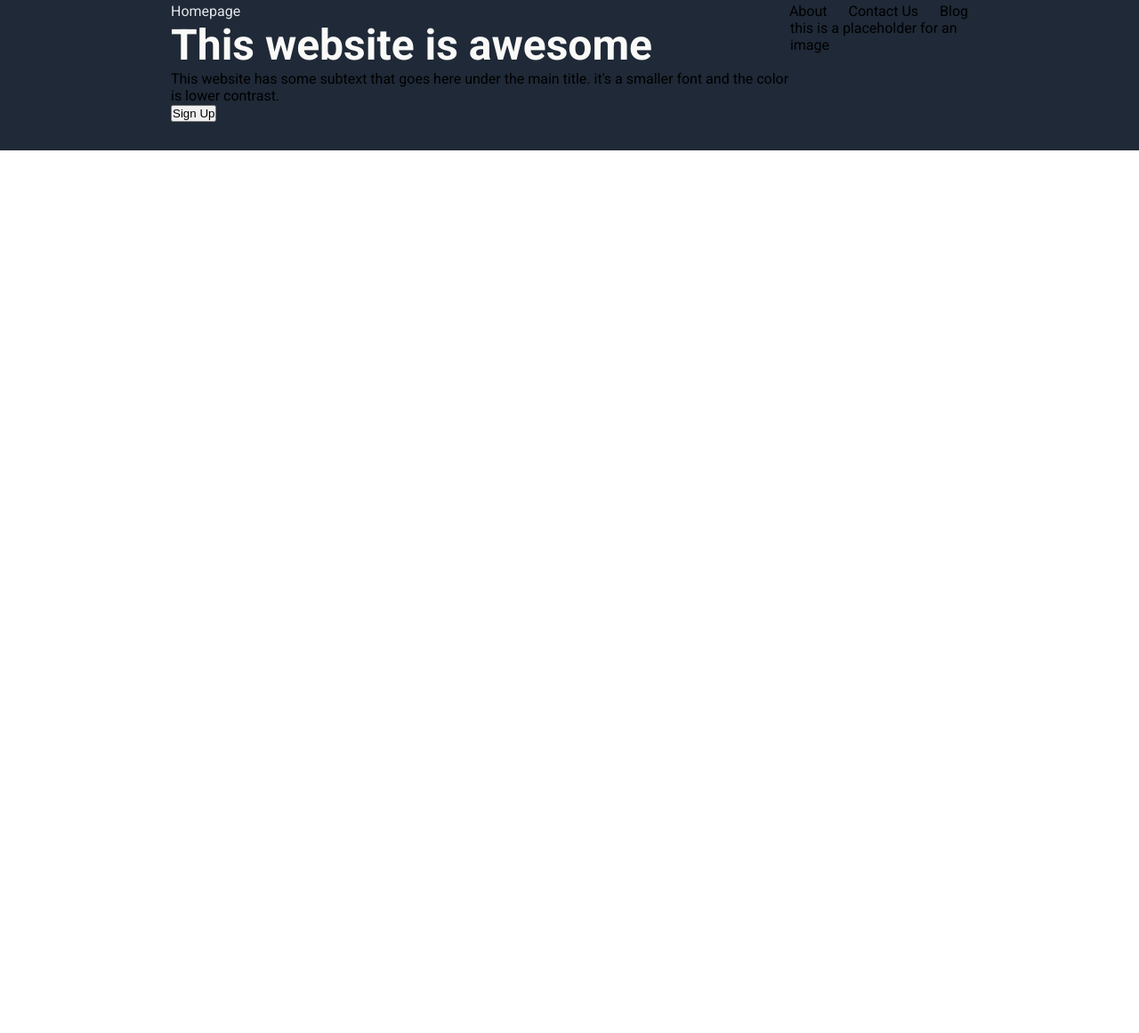
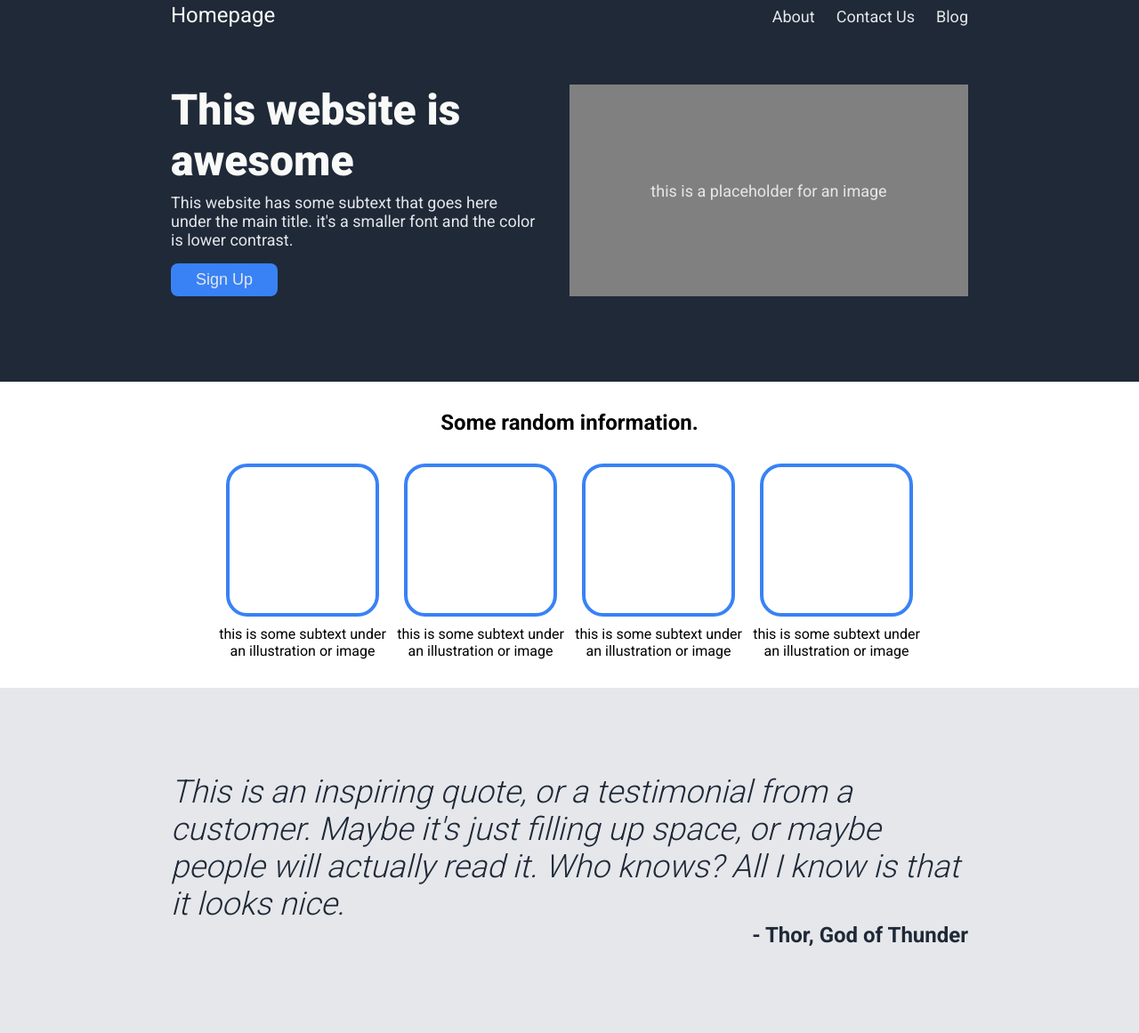
Before and after one commit to MousteeM/the-odin-project, a plain HTML site: page landing-page/index.html in a window 1280 px wide. Shown: the part 29-1190 px from the top of the page at 89% size. Before the commit the page ends 800 px from the top, so only its background shows below. Drawn offline with Linux system fonts and the light colour scheme.

Commit message:
fix body styling

```diff
--- a/landing-page/index.html
+++ b/landing-page/index.html
@@ -8,7 +8,6 @@
     <title>Landing Page</title>
 </head>
 <body>
-
     <!-- nav-bar -->
     <nav class="hero-section">
         <div class="nav-container">
@@ -28,18 +27,51 @@
         <div class="container">
             <div class="left">
                 <h1 class="hero-main-text">This website is awesome</h1>
-                <p>This website has some subtext that goes here under the main title.
+                <p class="secondary-text">This website has some subtext that goes here under the main title.
                     it's a smaller font and the color is lower contrast.
                 </p>
-                <button>Sign Up</button>
+                <button class="button secondary-text">Sign Up</button>
             </div>
             <div class="right">
                 <div class="image">
-                    <p>this is a placeholder for an image</p>
+                    <p class="secondary-text">this is a placeholder for an image</p>
                 </div>
             </div>
         </div>
     </nav>
 
+    <!-- main -->
+    <main>
+        <h2>Some random information.</h2>
+        <div class="card-container">
+
+            <div class="card-info">
+                <div class="card"></div>
+                <p class="card-text">this is some subtext under an illustration or image</p>
+            </div>
+            <div class="card-info">
+                <div class="card"></div>
+                <p class="card-text">this is some subtext under an illustration or image</p>
+            </div>
+            <div class="card-info">
+                <div class="card"></div>
+                <p class="card-text">this is some subtext under an illustration or image</p>
+            </div>
+            <div class="card-info">
+                <div class="card"></div>
+                <p class="card-text">this is some subtext under an illustration or image</p>
+            </div>
+        </div>
+    </main>
+    <section class="quote">
+        <em>
+            This is an inspiring quote, or a testimonial from a customer.
+            Maybe it's just filling up space, or maybe people will actually read it. Who knows?
+            All I know is that it looks nice.
+        </em>
+        <p>
+            - Thor, God of Thunder
+        </p>
+    </section>
 </body>
 </html>
--- a/landing-page/style.css
+++ b/landing-page/style.css
@@ -27,17 +27,112 @@ body {
     gap: 1.5rem;
 }
 
+
 .nav-left a {
     text-decoration: none;
+    color: #f9faf8;
+    font-size: 24px;
+}
+
+.nav-right li {
     color: #e5e7eb;
+    font-size: 18px;
 }
 
 /* hero */
 .container {
     display: flex;
+    justify-content: center;
+    gap: 2rem;
+    padding: 4rem 0;
+}
+
+.container .left {
+    display: flex;
+    flex-direction: column;
+    gap: 8px;
+    flex: 1;
+}
+
+.container .right {
+    width: 50%;
 }
 
 .hero-main-text {
     color: #f9faf8;
     font-size: 48px;
+    font-weight: 900;
 }
+
+.secondary-text {
+    color: #e5e7eb;
+    font-size: 18px;
+}
+
+.button {
+    padding: .5rem 1rem;
+    width: 120px;
+    background-color: #3882F6;
+    border-radius: 8px;
+    border: none;
+    margin-top: 8px;
+}
+
+.image {
+    background-color: gray;
+    display: flex;
+    justify-content: center;
+    align-items: center;
+    height: 100%;
+
+}
+
+/* main */
+h2 {
+    text-align: center;
+    padding-top: 2rem;
+}
+
+.card-container {
+    margin: 2rem 0;
+    display: flex;
+    justify-content: center;
+}
+
+.card {
+    border: 4px solid #3882F6;
+    border-radius:24px ;
+    height: 164px;
+    width: 164px;
+}
+
+.card-info {
+    display: flex;
+    flex-direction: column;
+    text-align: center;
+    align-items: center;
+    max-width: 200px;
+    gap: .65em;
+}
+
+/* quote section */
+section {
+    background-color: #e5e7eb;
+    display: flex;
+    flex-direction: column;
+    justify-content: center;
+    padding: 6rem 12rem;
+}
+
+.quote p {
+    font-weight: bold;
+    font-size: 24px;
+    color: #1f2937;
+    align-self: flex-end;
+}
+
+em {
+    font-size: 36px;
+    font-weight: 100;
+    color: #1f2937;
+}
```
